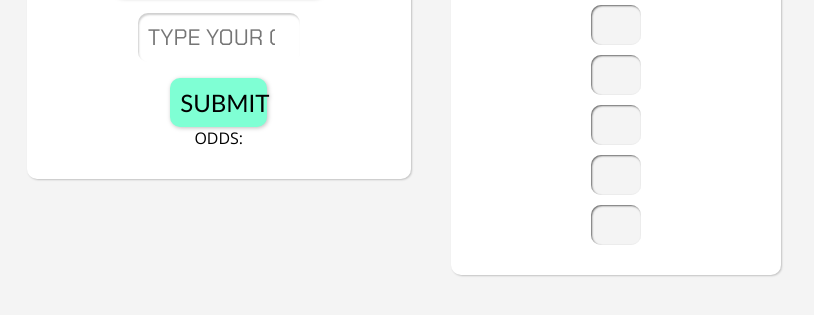
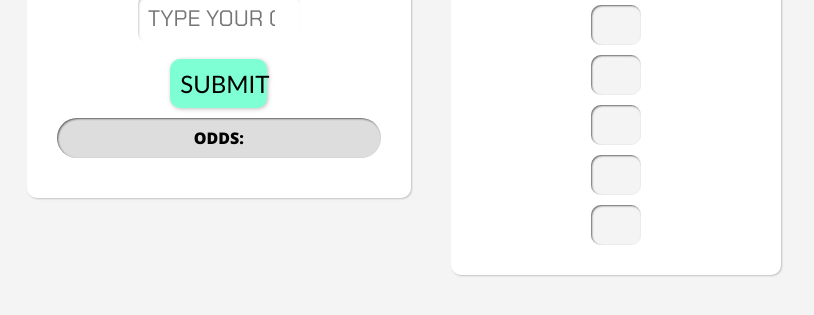
Before and after one commit to Ferdinand-ng/Number-Guesser2, a plain HTML site: page index.htm in a window 1280 px wide. Shown: the part 427-742 px from the top of the page, without its empty margins (236-1050 px from the left). Drawn offline with nearby package versions, Linux system fonts and the light colour scheme.

Commit message:
Update styles.css

```diff
--- a/styles.css
+++ b/styles.css
@@ -142,6 +142,39 @@ button:active{
     transform: scale(1);
     transition: 200ms;
 }
+#progress-container {
+    width: 100%;
+    height: 40px;
+    background-color: #ddd;
+    border-radius: 20px;
+    overflow: hidden;
+    margin: 10px 0;
+    box-shadow: 1px 1px 2px rgba(0, 0, 0, 0.571) inset;
+
+    position: relative;
+        display: flex;
+}
+
+#progress-bar {
+    height: 100%;
+    width: 0%;
+    background: linear-gradient(90deg, limegreen);
+    transition: width 0.4s ease;
+    box-shadow: 1px 1px 2px rgba(0, 0, 0, 0.571) inset;
+    border-radius: 20px;
+
+}
+#odds{
+    font-size: 1em;
+    font-weight: 900;
+    position: absolute;
+    justify-self: center;
+    align-self: center;
+    color: black;
+    width: 100%;
+    text-align: center;
+}
+
 
 @media (max-width: 1256px) {
     body{
```
